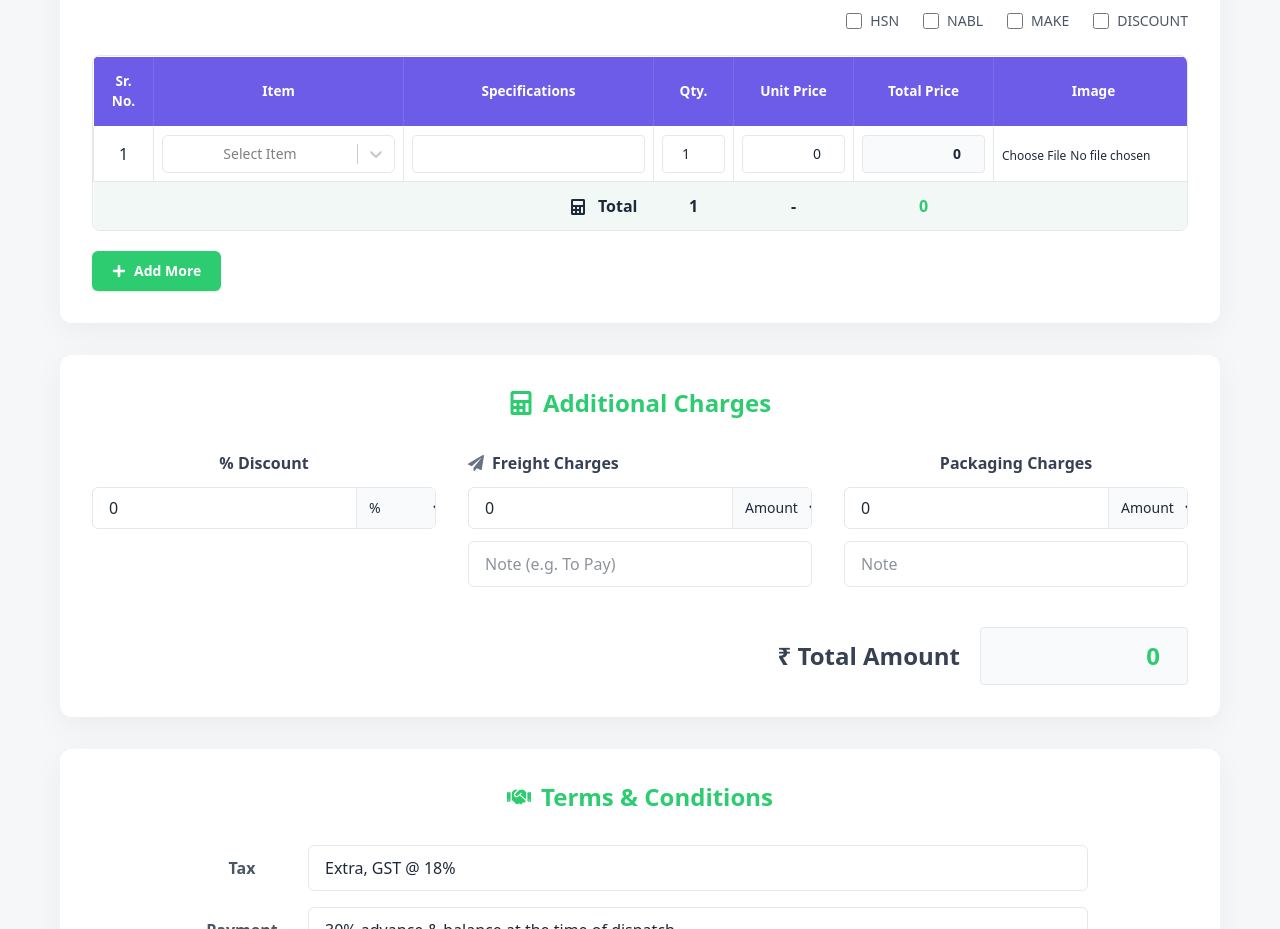
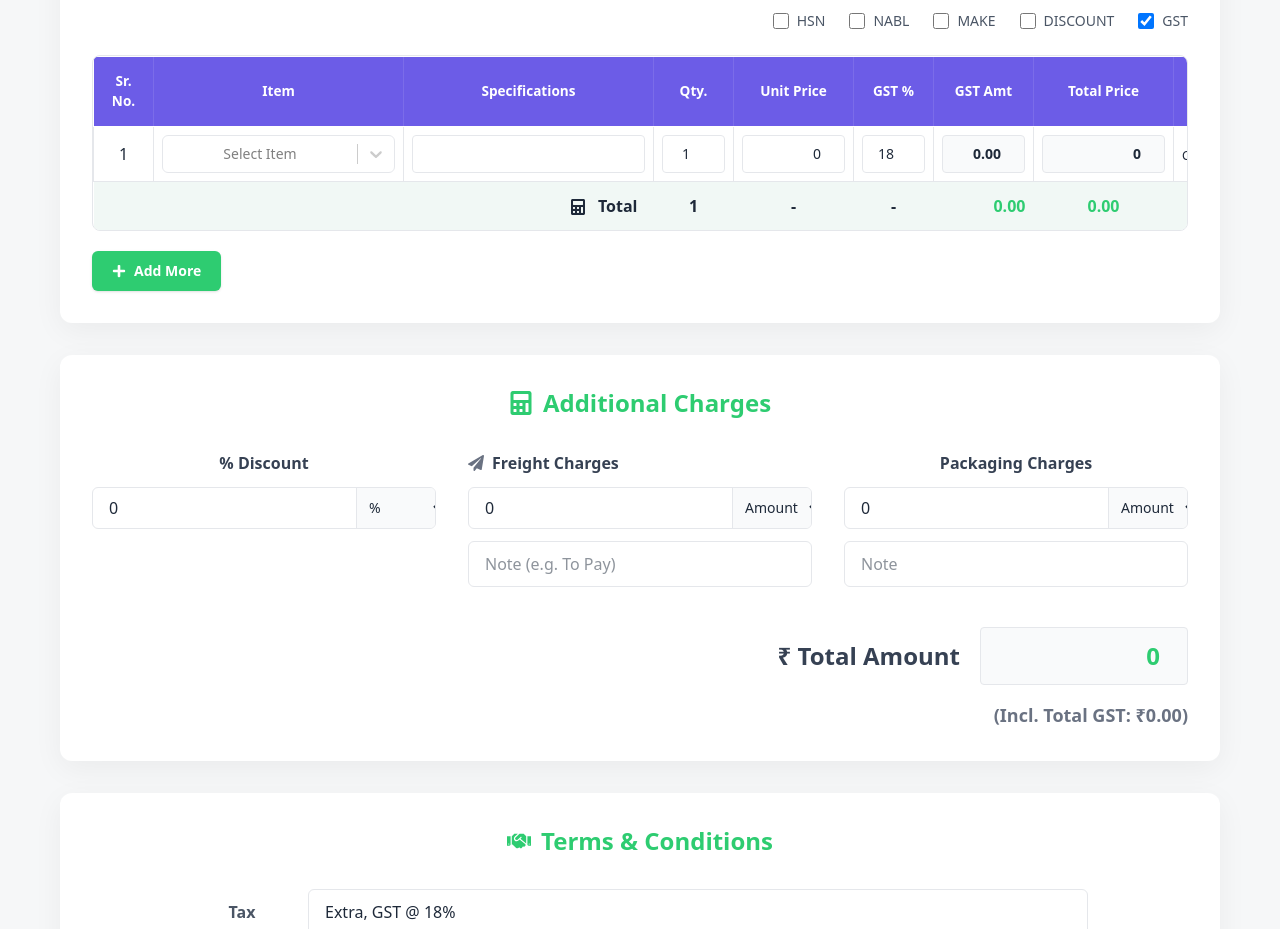
Before and after one commit to abhishek42kushwah/asew, a React (Vite) app in the folder DTA_ASEW/: page / in a window 1280 px wide. Shown: the part 820-1749 px from the top of the page. Built offline with nearby package versions, Linux system fonts and the light colour scheme; no server answers.

Commit message:
feat: implement quotation response management with PDF generation and Google Drive integration

```diff
--- a/DTA_ASEW/src/components/QuotationForm.jsx
+++ b/DTA_ASEW/src/components/QuotationForm.jsx
@@ -137,6 +137,8 @@ const QuotationForm = () => {
           nabl: "",
           make: "",
           discount_percent: 0,
+          gst_percent: 18,
+          gst_amount: 0,
         },
       ],
     },
@@ -240,6 +242,8 @@ const QuotationForm = () => {
             item.Discount_Percent ||
             0,
         ),
+        gst_percent: Number(item.gst_percent || item.GST_Percent || 18),
+        gst_amount: Number(item.gst_amount || item.GST_Amount || 0),
         image: null,
       })),
     }));
@@ -251,15 +255,14 @@ const QuotationForm = () => {
     const hasMake = items.some((i) => i.make || i.Make || i.MAKE);
     const hasDiscount = items.some(
       (i) =>
-        Number(
-          i.discount_percent || i.Item_Discount || i.Discount_Percent,
-        ) > 0,
+        Number(i.discount_percent || i.Item_Discount || i.Discount_Percent) > 0,
     );
     setShowFields({
       hsn: !!hasHSN,
       nabl: !!hasNABL,
       make: !!hasMake,
       discount: !!hasDiscount,
+      gst: true,
     });
   };
 
@@ -319,6 +322,7 @@ const QuotationForm = () => {
     nabl: false,
     make: false,
     discount: false,
+    gst: true,
   });
 
   useEffect(() => {
@@ -356,13 +360,29 @@ const QuotationForm = () => {
         setValues((prev) => ({
           ...prev,
           Customer_Name: value,
-          Buyer_Address: selectedCustomer.Buyer_Address || selectedCustomer.BUYER_ADDRESS || "",
-          Delivery_Address: selectedCustomer.Delivery_Address || selectedCustomer.DELIVERY_ADDRESS || "",
-          GSTIN_UIN: selectedCustomer.GSTIN_UIN || selectedCustomer.GSTIN_UIN || "",
+          Buyer_Address:
+            selectedCustomer.Buyer_Address ||
+            selectedCustomer.BUYER_ADDRESS ||
+            "",
+          Delivery_Address:
+            selectedCustomer.Delivery_Address ||
+            selectedCustomer.DELIVERY_ADDRESS ||
+            "",
+          GSTIN_UIN:
+            selectedCustomer.GSTIN_UIN || selectedCustomer.GSTIN_UIN || "",
           PAN_No: selectedCustomer.PAN_No || selectedCustomer.PAN_NO || "",
-          Contact_Person: selectedCustomer.Contact_Person || selectedCustomer.CONTACT_PERSON || "",
-          Email_Address: selectedCustomer.Email_Address || selectedCustomer.EMAIL_ADDRESS || "",
-          Contact_Mobile: selectedCustomer.Contact_Mobile || selectedCustomer.CONTACT_MOBILE || "",
+          Contact_Person:
+            selectedCustomer.Contact_Person ||
+            selectedCustomer.CONTACT_PERSON ||
+            "",
+          Email_Address:
+            selectedCustomer.Email_Address ||
+            selectedCustomer.EMAIL_ADDRESS ||
+            "",
+          Contact_Mobile:
+            selectedCustomer.Contact_Mobile ||
+            selectedCustomer.CONTACT_MOBILE ||
+            "",
         }));
       }
     }
@@ -392,12 +412,19 @@ const QuotationForm = () => {
       field === "qty" ||
       field === "unit_price" ||
       field === "discount_percent" ||
+      field === "gst_percent" ||
       field === "item_name"
     ) {
-      const qty = updated[index].qty || 0;
-      const price = updated[index].unit_price || 0;
-      const disc = updated[index].discount_percent || 0;
-      updated[index].total_price = qty * price * (1 - disc / 100);
+      const qty = Number(updated[index].qty) || 0;
+      const price = Number(updated[index].unit_price) || 0;
+      const disc = Number(updated[index].discount_percent) || 0;
+      const gstP = Number(updated[index].gst_percent) || 0;
+
+      const taxable = qty * price * (1 - disc / 100);
+      const gstAmt = taxable * (gstP / 100);
+
+      updated[index].gst_amount = gstAmt;
+      updated[index].total_price = taxable + gstAmt;
     }
     setFieldValue("labEquipment", updated);
   };
@@ -417,6 +444,8 @@ const QuotationForm = () => {
         nabl: "",
         make: "",
         discount_percent: 0,
+        gst_percent: 18,
+        gst_amount: 0,
       },
     ]);
   };
@@ -431,12 +460,20 @@ const QuotationForm = () => {
   };
 
   const calculateSubtotal = () => {
-    return values.labEquipment.reduce((sum, item) => sum + item.total_price, 0);
+    return values.labEquipment.reduce((sum, item) => {
+      const taxable = (item.qty || 0) * (item.unit_price || 0) * (1 - (item.discount_percent || 0) / 100);
+      return sum + taxable;
+    }, 0);
+  };
+
+  const calculateTotalGST = () => {
+    return values.labEquipment.reduce((sum, item) => sum + (item.gst_amount || 0), 0);
   };
 
   const calculateGrandTotal = () => {
     const subtotal = calculateSubtotal();
-    let total = subtotal;
+    const totalGST = calculateTotalGST();
+    let total = subtotal + totalGST;
 
     // Discount
     if (values.DiscountType === "%") {
@@ -532,6 +569,8 @@ const QuotationForm = () => {
                 item.Discount_Percent ||
                 0,
             ),
+            gst_percent: Number(item.gst_percent || item.GST_Percent || 18),
+            gst_amount: Number(item.gst_amount || item.GST_Amount || 0),
             image: null,
           })),
         }));
@@ -552,6 +591,7 @@ const QuotationForm = () => {
           nabl: !!hasNABL,
           make: !!hasMake,
           discount: !!hasDiscount,
+          gst: true,
         });
 
         toast.success(`Quotation "${searchNo}" copied successfully!`);
@@ -622,6 +662,7 @@ const QuotationForm = () => {
       }));
       data.append("ITEMS", JSON.stringify(itemsForJSON));
       data.append("Subtotal", calculateSubtotal());
+      data.append("Total_GST", calculateTotalGST());
       data.append("Total_Amount", calculateGrandTotal());
 
       // Append COMPRESSED images only for valid items
@@ -637,6 +678,7 @@ const QuotationForm = () => {
       // 3. Generate PDF
       const totals = {
         subtotal: calculateSubtotal(),
+        totalGST: calculateTotalGST(),
         grandTotal: calculateGrandTotal(),
       };
       const pdfBlob = await generatePDFBlob(
@@ -681,9 +723,12 @@ const QuotationForm = () => {
       }
     } catch (err) {
       console.error("Processing failed:", err);
-      toast.error("Failed to process quotation details. Proceeding without some optimizations.", {
-        id: loadingToastId,
-      });
+      toast.error(
+        "Failed to process quotation details. Proceeding without some optimizations.",
+        {
+          id: loadingToastId,
+        },
+      );
     }
 
     if (actionType === "save") {
@@ -1057,7 +1102,7 @@ const QuotationForm = () => {
           </div>
 
           <div className="flex flex-wrap justify-start sm:justify-end gap-3 sm:gap-6 mb-6">
-            {["hsn", "nabl", "make", "discount"].map((field) => (
+            {["hsn", "nabl", "make", "discount", "gst"].map((field) => (
               <label
                 key={field}
                 className="flex items-center gap-2 text-xs sm:text-sm text-gray-600 cursor-pointer bg-gray-50 px-2 py-1 rounded-md border border-gray-100 sm:bg-transparent sm:p-0 sm:border-0"
@@ -1117,6 +1162,16 @@ const QuotationForm = () => {
                       Disc. %
                     </th>
                   )}
+                  {showFields.gst && (
+                    <>
+                      <th className="w-[80px] p-3.5 border border-white/10 font-semibold text-[0.85rem]">
+                        GST %
+                      </th>
+                      <th className="w-[100px] p-3.5 border border-white/10 font-semibold text-[0.85rem]">
+                        GST Amt
+                      </th>
+                    </>
+                  )}
                   <th className="w-[140px] p-3.5 border border-white/10 font-semibold text-[0.85rem]">
                     Total Price
                   </th>
@@ -1134,7 +1189,10 @@ const QuotationForm = () => {
                     <td className="p-2 border border-gray-200 text-center">
                       {index + 1}
                     </td>
-                    <td className="p-2 border border-gray-200" title={item.item_name}>
+                    <td
+                      className="p-2 border border-gray-200"
+                      title={item.item_name}
+                    >
                       <div className="flex flex-col">
                         <Select
                           options={itemOptions}
@@ -1288,6 +1346,32 @@ const QuotationForm = () => {
                         />
                       </td>
                     )}
+                    {showFields.gst && (
+                      <>
+                        <td className="p-2 border border-gray-200">
+                          <input
+                            type="number"
+                            value={item.gst_percent}
+                            onChange={(e) =>
+                              handleEquipmentChange(
+                                index,
+                                "gst_percent",
+                                Number(e.target.value),
+                              )
+                            }
+                            className="w-full p-2 border border-gray-200 rounded text-sm text-center"
+                          />
+                        </td>
+                        <td className="p-2 border border-gray-200">
+                          <input
+                            type="number"
+                            value={item.gst_amount.toFixed(2)}
+                            readOnly
+                            className="w-full p-2 bg-gray-50 border border-gray-200 rounded text-sm text-right font-semibold"
+                          />
+                        </td>
+                      </>
+                    )}
                     <td className="p-2 border border-gray-200">
                       <input
                         type="number"
@@ -1344,8 +1428,16 @@ const QuotationForm = () => {
                   </td>
                   <td className="text-center">-</td>
                   {showFields.discount && <td className="text-center">-</td>}
+                  {showFields.gst && (
+                    <>
+                      <td className="text-center">-</td>
+                      <td className="text-right pr-2 text-[#2ecc71]">
+                        {calculateTotalGST().toFixed(2)}
+                      </td>
+                    </>
+                  )}
                   <td className="text-center text-[#2ecc71]">
-                    {calculateSubtotal()}
+                    {calculateGrandTotal().toFixed(2)}
                   </td>
                   <td colSpan={2}></td>
                 </tr>
@@ -1468,6 +1560,12 @@ const QuotationForm = () => {
               className="w-full sm:w-52 p-2.5 sm:p-3 bg-gray-50 border border-gray-200 rounded text-right text-[#2ecc71] font-bold text-xl sm:text-2xl"
             />
           </div>
+
+          <div className="mt-4 text-right flex flex-col sm:flex-row items-end sm:items-center justify-end gap-3 sm:gap-5">
+            <span className="text-md sm:text-lg font-semibold text-gray-500">
+              (Incl. Total GST: ₹{calculateTotalGST().toFixed(2)})
+            </span>
+          </div>
         </div>
 
         {/* T&C Card */}
@@ -1545,6 +1643,7 @@ const QuotationForm = () => {
             onClick={() => {
               const totals = {
                 subtotal: calculateSubtotal(),
+                totalGST: calculateTotalGST(),
                 grandTotal: calculateGrandTotal(),
               };
               generateQuotationPDF(
--- a/DTA_ASEW/src/utils/pdfGenerator.js
+++ b/DTA_ASEW/src/utils/pdfGenerator.js
@@ -56,6 +56,9 @@ export const generateQuotationPDF = (
   if (showFields.nabl) tableHeaders += `<th>NABL</th>`;
   tableHeaders += `<th>Qty</th><th>Unit Price</th>`;
     if (showFields.discount) tableHeaders += `<th>Disc %</th>`;
+  if (showFields.gst) {
+    tableHeaders += `<th>GST %</th><th>GST Amt</th>`;
+  }
   tableHeaders += `<th>Total Price</th>`;
   if (hasImages) tableHeaders += `<th>Image</th>`;
 
@@ -95,6 +98,11 @@ export const generateQuotationPDF = (
         ? `<td>${parseFloat(item.discount_percent || 0).toFixed(2)}%</td>`
         : "";
 
+        const gstCell = showFields.gst
+        ? `<td style="text-align:center;">${item.gst_percent}%</td>
+           <td style="text-align:right;">${(item.gst_amount || 0).toFixed(2)}</td>`
+        : "";
+
       return `
         <tr style="page-break-inside: avoid;">
           <td style="text-align:center;">${index + 1}</td>
@@ -106,6 +114,7 @@ export const generateQuotationPDF = (
           <td style="text-align:center;">${item.qty}</td>
           <td style="text-align:right;">${item.unit_price.toFixed(2)}</td>
           ${discCell}
+          ${gstCell}
           <td style="text-align:right;">${item.total_price.toFixed(2)}</td>
           ${imageCellHtml}
         </tr>
@@ -175,6 +184,10 @@ export const generateQuotationPDF = (
           formData.Delivery_Address,
         )}</p>`
       : "";
+
+  const taxRowHtml = totals.totalGST > 0
+    ? `<tr><th>Total GST</th><td>${totals.totalGST.toFixed(2)}</td></tr>`
+    : `<tr><th>Tax</th><td>${escapeHtml(formData.Term_Tax || "")}</td></tr>`;
 
   const htmlContent = `
     <!DOCTYPE html>
@@ -269,10 +282,11 @@ export const generateQuotationPDF = (
               ${rowsHtml}
               <tr>
                 <td colspan="${baseColSpan}" style="text-align:right;"><strong>Total</strong></td>
-                <td style="text-align:center;">${totalQty}</td>
+                <td style="text-align:right;">${totalQty}</td>
                 <td></td>
                 ${showFields.discount ? "<td></td>" : ""}
-                <td style="text-align:right;">${totals.subtotal.toFixed(2)}</td>
+                ${showFields.gst ? "<td></td><td></td>" : ""}
+                <td style="text-align:right;">${totals.grandTotal.toFixed(2)}</td>
                 ${footerImageCellHtml}
               </tr>
             </tbody>
@@ -284,7 +298,8 @@ export const generateQuotationPDF = (
             ${discountRowHtml}
             <tr><th>Freight</th><td>${freightDisplay}</td></tr>
             <tr><th>Packaging</th><td>${packagingDisplay}</td></tr>
-            <tr><th>Tax</th><td>${escapeHtml(formData.Term_Tax || "")}</td></tr>
+            ${taxRowHtml}
+            <tr><th>Grand Total</th><td style="font-weight:bold; color:#dc2626;">₹ ${totals.grandTotal.toFixed(2)}</td></tr>
             <tr><th>Payment</th><td>${escapeHtml(formData.Term_Payment || "")}</td></tr>
             <tr><th>Delivery</th><td>${escapeHtml(formData.Term_Delivery || "")}</td></tr>
             <tr><th>Warranty</th><td>${escapeHtml(formData.Term_Warranty || "").replace(/\n/g, "<br>")}</td></tr>
@@ -382,6 +397,9 @@ export const generatePDFBlob = async (
     if (showFields.nabl) tableHeaders += `<th>NABL</th>`;
     tableHeaders += `<th>Qty</th><th>Unit Price</th>`;
     if (showFields.discount) tableHeaders += `<th>Disc %</th>`;
+    if (showFields.gst) {
+      tableHeaders += `<th>GST %</th><th>GST Amt</th>`;
+    }
     tableHeaders += `<th>Total Price</th>`;
     if (hasImages) tableHeaders += `<th>Image</th>`;
 
@@ -422,6 +440,11 @@ export const generatePDFBlob = async (
           ? `<td>${parseFloat(item.discount_percent || 0).toFixed(2)}%</td>`
           : "";
 
+        const gstCell = showFields.gst
+          ? `<td style="text-align:center;">${item.gst_percent}%</td>
+             <td style="text-align:right;">${(item.gst_amount || 0).toFixed(2)}</td>`
+          : "";
+
         return `
           <tr style="page-break-inside: avoid;">
             <td style="text-align:center;">${index + 1}</td>
@@ -433,6 +456,7 @@ export const generatePDFBlob = async (
             <td style="text-align:center;">${item.qty}</td>
             <td style="text-align:right;">${item.unit_price.toFixed(2)}</td>
             ${discCell}
+            ${gstCell}
             <td style="text-align:right;">${item.total_price.toFixed(2)}</td>
             ${imageCellHtml}
           </tr>
@@ -495,6 +519,10 @@ export const generatePDFBlob = async (
       formData.Delivery_Address && formData.Delivery_Address.trim() !== ""
         ? `<p style="margin-top: 10px;"><strong>Delivery Address:</strong><br>${formatAddress(formData.Delivery_Address)}</p>`
         : "";
+
+    const taxRowHtml = totals.totalGST > 0
+      ? `<tr><th>Total GST</th><td>${totals.totalGST.toFixed(2)}</td></tr>`
+      : `<tr><th>Tax</th><td>${escapeHtml(formData.Term_Tax || "")}</td></tr>`;
 
     const htmlContent = `
       <!DOCTYPE html>
@@ -589,10 +617,11 @@ export const generatePDFBlob = async (
                 ${rowsHtml}
                 <tr>
                   <td colspan="${baseColSpan}" style="text-align:right;"><strong>Total</strong></td>
-                  <td style="text-align:center;">${totalQty}</td>
+                <td style="text-align:right;">${totalQty}</td>
                 <td></td>
                 ${showFields.discount ? "<td></td>" : ""}
-                  <td style="text-align:right;">${totals.subtotal.toFixed(2)}</td>
+                ${showFields.gst ? "<td></td><td></td>" : ""}
+                <td style="text-align:right;">${totals.grandTotal.toFixed(2)}</td>
                 ${footerImageCellHtml}
               </tr>
               </tbody>
@@ -604,7 +633,8 @@ export const generatePDFBlob = async (
               ${discountRowHtml}
             <tr><th>Freight</th><td>${freightDisplay}</td></tr>
             <tr><th>Packaging</th><td>${packagingDisplay}</td></tr>
-              <tr><th>Tax</th><td>${escapeHtml(formData.Term_Tax || "")}</td></tr>
+            ${taxRowHtml}
+            <tr><th>Grand Total</th><td style="font-weight:bold; color:#dc2626;">₹ ${totals.grandTotal.toFixed(2)}</td></tr>
             <tr><th>Payment</th><td>${escapeHtml(formData.Term_Payment || "")}</td></tr>
             <tr><th>Delivery</th><td>${escapeHtml(formData.Term_Delivery || "")}</td></tr>
             <tr><th>Warranty</th><td>${escapeHtml(formData.Term_Warranty || "").replace(/\n/g, "<br>")}</td></tr>
```
Also changed, not shown: 2 other files (tests, documents, lock files or other folders). Lines whose indentation alone changed are shown as unchanged.
